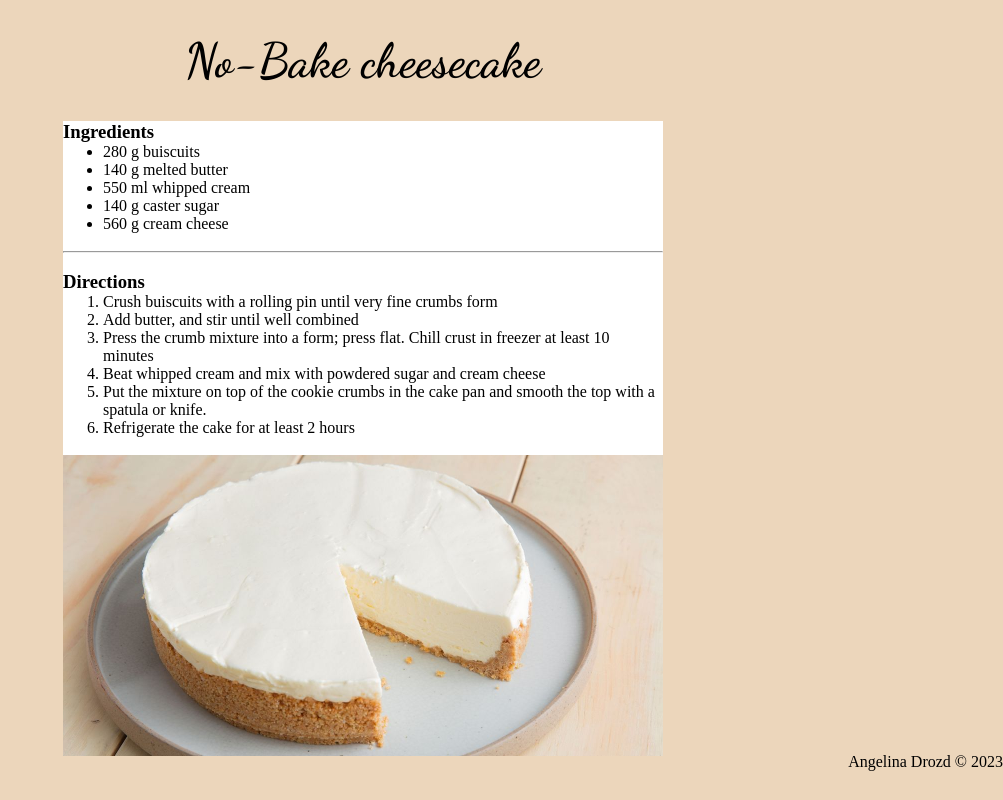
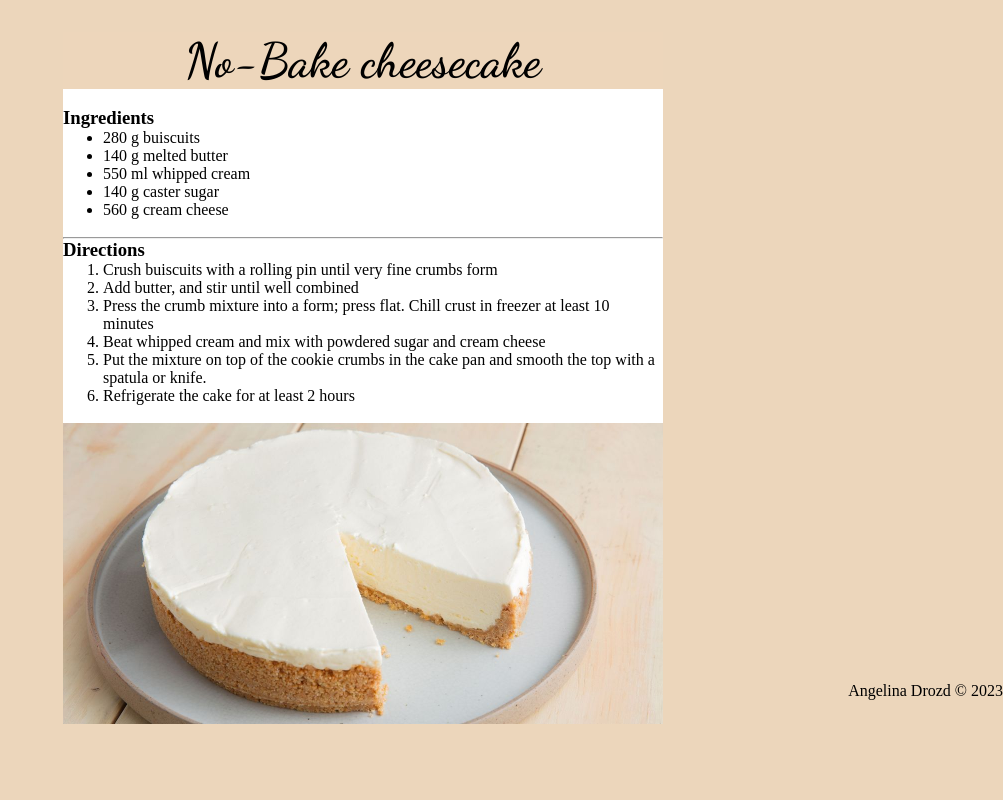
Before and after one commit to AngelinaDrozdKLO2021/-week3-HTML-eng-FavoriteRecipe, a plain HTML site: page index.html in a window 1280 px wide. Shown: the whole page, without its empty margins (277-1280 px from the left). Drawn offline with Linux system fonts and the light colour scheme; a web font is replaced by a local one.

Commit message:
updated recipe

```diff
--- a/CSS/style.css
+++ b/CSS/style.css
@@ -9,27 +9,56 @@ body{
     background-color: rgba(229, 197, 159, 0.703);
 }
 
-.heading{
+.container{
 
-    text-align: center;
-    font-size: 2rem;
-    font-family: 'Dancing Script', cursive;
     color: black;
     margin: 2rem auto;
+    width: 600px;
+    height: 600px;
+    background-color: white;
+
 
 }
 
-.main {
-    width: 600px;
-    height: 600px;
-    margin: 2rem auto;
-    background-color: white;
+#name {
+
+    background-color: rgba(229, 197, 159, 0.703);
+    font-size: 2rem;
+    text-align: center;
+    font-family: 'Dancing Script', cursive;
+    position: relative;
+    top: -100px;
+    animation: black 3s ease-in-out forwards;
+
 }
 
-.main > div {
-    width: 200px;
-    height: 200px;
-    margin: 0 auto;
+@keyframes black {
+    100% {top: 0;}
+}
+
+#main {
+    animation: yellow 3s ease-in-out forwards;
+    opacity: 0;
+}
+@keyframes yellow {
+    100% {opacity: 1;}
+}
+
+#directions {
+    animation: green 3s ease-in-out forwards;
+    opacity: 0;
+}
+@keyframes green {
+    100% {opacity: 1;}
+}
+
+#image {
+    animation: red 3s ease-in-out forwards;
+    transform: rotate(180deg);
+}
+
+@keyframes red {
+    100% {transform: rotate(360deg);}
 }
 
 .footer {
--- a/index.html
+++ b/index.html
@@ -9,27 +9,20 @@
 </head>
 <body>
 
-    <div class="heading">
-        <h2 class="favorite-recipe">No-Bake cheesecake</h3>
-    </div>
-
-   <div class="main">
-
-        <h3>Ingredients</h3>
+    <div class="container">
+        <div id="name" ><h2>No-Bake cheesecake</h2></div>
+        <br>
+        <div id="main" ><h3>Ingredients</h3>
             <ul>
                 <li>280 g buiscuits</li>
                 <li>140 g melted butter</li>
                 <li>550 ml whipped cream</li>
                 <li>140 g caster sugar</li>
                 <li>560 g cream cheese</li>
-    </ul>
-
+            </ul></div>
             <br>
-
             <hr>
-
-    <br>
-
+        <div id="directions">
             <h3>Directions</h3>
 
             <ol>
@@ -41,12 +34,13 @@
                 <li>Refrigerate the cake for at least 2 hours</li>
             </ol>
 
+        </div>
         <br>
-
-    <img src="images/image1.jpg" alt=""width= "600px">
-
+        <div id="image">  <img src="images/image1.jpg" alt=""width= "600px">
+        </div>
     </div>
 
+    <br>
 
     <div class="footer">Angelina Drozd &#169; 2023</div>
 
```
Lines whose indentation alone changed are shown as unchanged.
